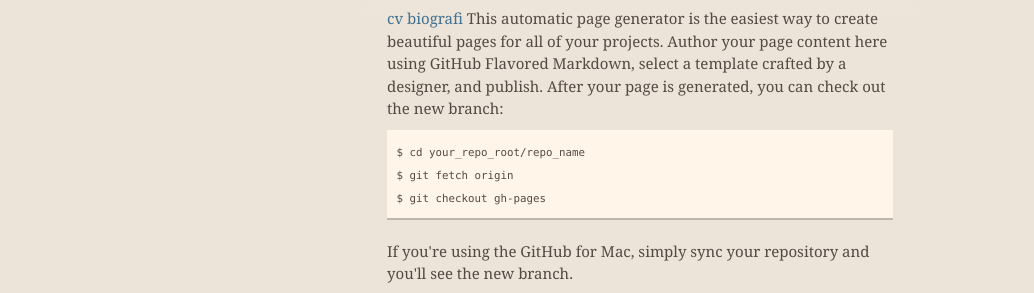
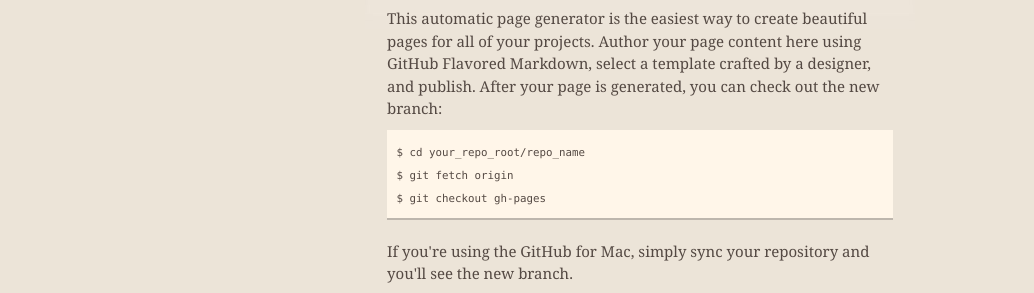
Before and after one commit to axelpw/webpage, a plain HTML site: page index.html in a window 1280 px wide. Shown: the part 353-646 px from the top of the page, without its empty margins (0-1034 px from the left). Drawn offline with nearby package versions, Linux system fonts and the light colour scheme.

```diff
--- a/index.html
+++ b/index.html
@@ -48,9 +48,7 @@
       <section id="main_content">
         <h3>Welcome to GitHub Pages. (HALAMAN INI ADALAH MILIK AXELPW)</h3>
 
-<p><a href="http://axelpw.github.com/webpage/Curriculum%20Vitae.html">cv</a>
-<a href="http://axelpw.github.com/webpage/biography.html">biografi</a>
-This automatic page generator is the easiest way to create beautiful pages for all of your projects. Author your page content here using GitHub Flavored Markdown, select a template crafted by a designer, and publish. After your page is generated, you can check out the new branch:</p>
+<p>This automatic page generator is the easiest way to create beautiful pages for all of your projects. Author your page content here using GitHub Flavored Markdown, select a template crafted by a designer, and publish. After your page is generated, you can check out the new branch:</p>
 
 <pre><code>$ cd your_repo_root/repo_name
 $ git fetch origin
```
Also changed, not shown: params.json (+1 -1 lines).
